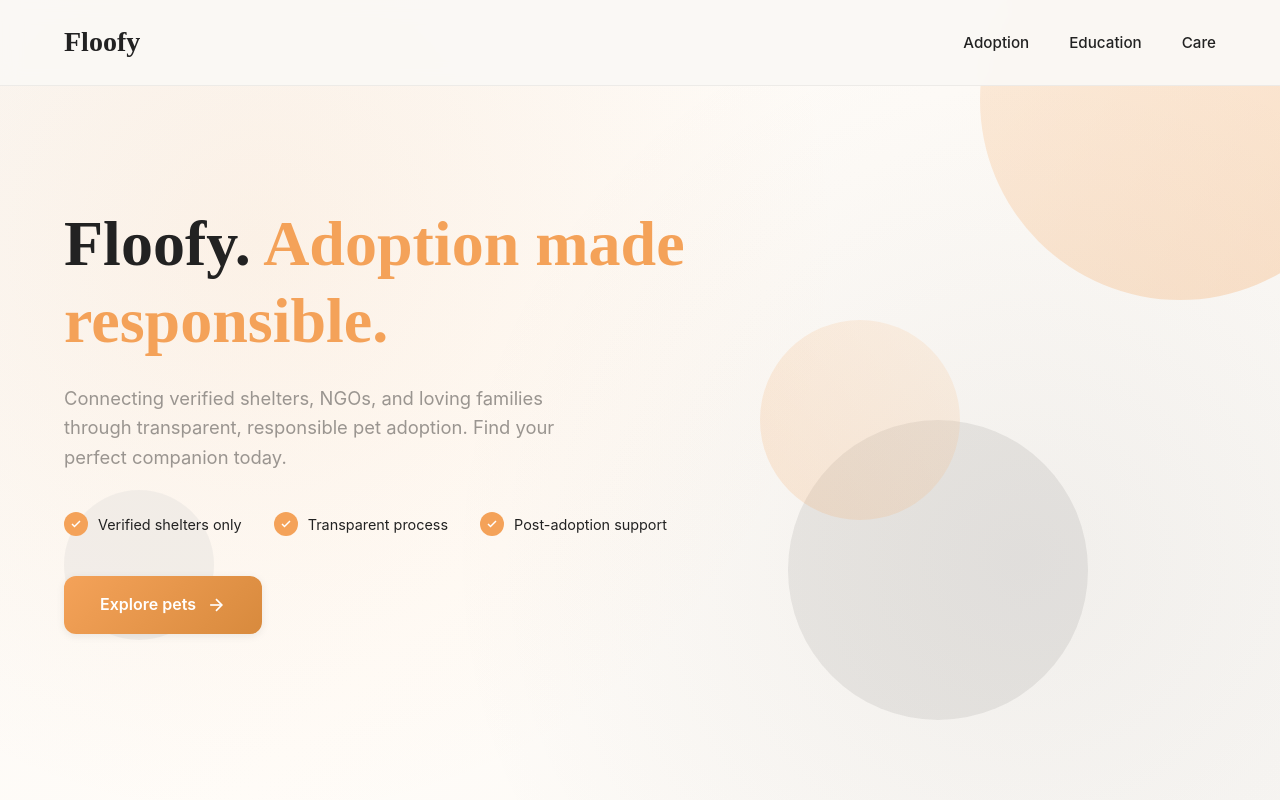
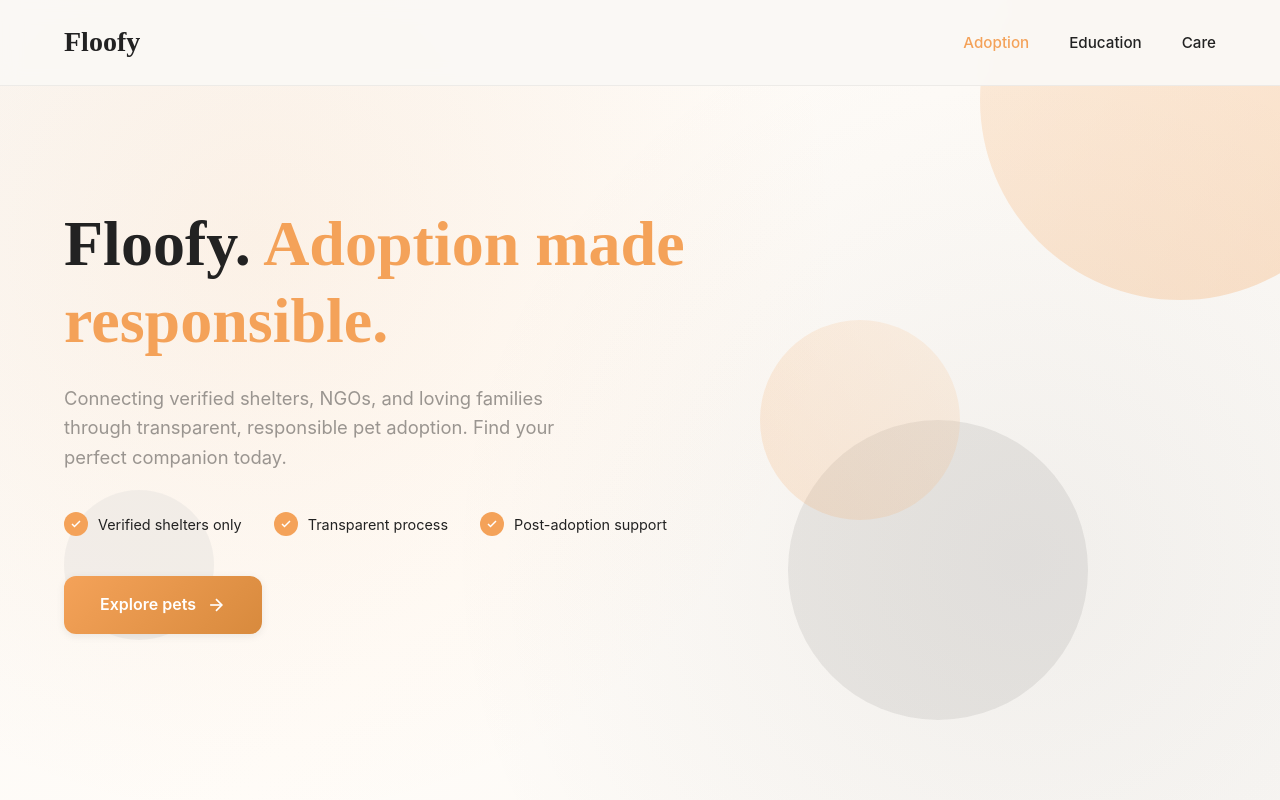
Before and after one commit to parkervijay/Floofy, a Next.js app: page / in a window 1280 px wide. Shown: the top 800 px of the page. Built offline with nearby package versions, Linux system fonts and the light colour scheme.

Commit message:
Navbar is updated and smooth

```diff
--- a/src/app/globals.css
+++ b/src/app/globals.css
@@ -300,24 +300,18 @@ nav .container {
   transition: var(--transition-fast);
 }
 
-.nav-links a::after {
-  content: '';
-  position: absolute;
-  bottom: 0;
-  left: 0;
-  width: 0;
-  height: 2px;
-  background: var(--primary);
-  transition: var(--transition-smooth);
-}
 
 .nav-links a:hover {
   color: var(--primary);
+  text-shadow: 0 0 8px rgba(244, 162, 89, 0.35);
 }
+
 
 .nav-links a:hover::after,
 .nav-links a.active::after {
   width: 100%;
+  box-shadow: 0 0 12px rgba(244, 162, 89, 0.4);
+
 }
 
 .nav-links a.active {
--- a/src/app/layout.tsx
+++ b/src/app/layout.tsx
@@ -1,5 +1,6 @@
 import type { Metadata } from "next";
 import Link from "next/link";
+import Navbar from "@/components/Navbar";
 import "./globals.css";
 import LegacyScripts from "@/components/LegacyScripts";
 import CustomCursor from "@/components/ui/custom-cursor";
@@ -11,6 +12,7 @@ export const metadata: Metadata = {
 };
 
 export default function RootLayout({
+
   children,
 }: {
   children: React.ReactNode;
@@ -21,34 +23,9 @@ export default function RootLayout({
         {/* Custom Cursor */}
         <CustomCursor />
         <div id="cursor-trail-root"></div>
-
-        {/* Floofy navbar */}
-        <nav>
-          <div className="container">
-            <Link href="/" className="logo">
-              Floofy
-            </Link>
-            <button className="mobile-menu-btn" aria-label="Menu">
-              <span />
-              <span />
-              <span />
-            </button>
-            <ul className="nav-links">
-              <li>
-                <Link href="/">Adoption</Link>
-              </li>
-              <li>
-                <Link href="/education">Education</Link>
-              </li>
-              <li>
-                <Link href="/care">Care</Link>
-              </li>
-            </ul>
-          </div>
-        </nav>
-
         {/* Page content */}
         {children}
+<Navbar />
 
         {/* Footer */}
         <footer>
--- /dev/null
+++ b/src/components/Navbar.tsx
@@ -0,0 +1,53 @@
+"use client";
+
+import Link from "next/link";
+import { usePathname } from "next/navigation";
+
+export default function Navbar() {
+  const pathname = usePathname();
+
+  return (
+    <nav>
+      <div className="container">
+        <Link href="/" className="logo">
+          Floofy
+        </Link>
+
+        <button className="mobile-menu-btn" aria-label="Menu">
+          <span />
+          <span />
+          <span />
+        </button>
+
+        <ul className="nav-links">
+          <li>
+            <Link
+              href="/"
+              className={pathname === "/" ? "active" : ""}
+            >
+              Adoption
+            </Link>
+          </li>
+
+          <li>
+            <Link
+              href="/education"
+              className={pathname === "/education" ? "active" : ""}
+            >
+              Education
+            </Link>
+          </li>
+
+          <li>
+            <Link
+              href="/care"
+              className={pathname === "/care" ? "active" : ""}
+            >
+              Care
+            </Link>
+          </li>
+        </ul>
+      </div>
+    </nav>
+  );
+}
```
